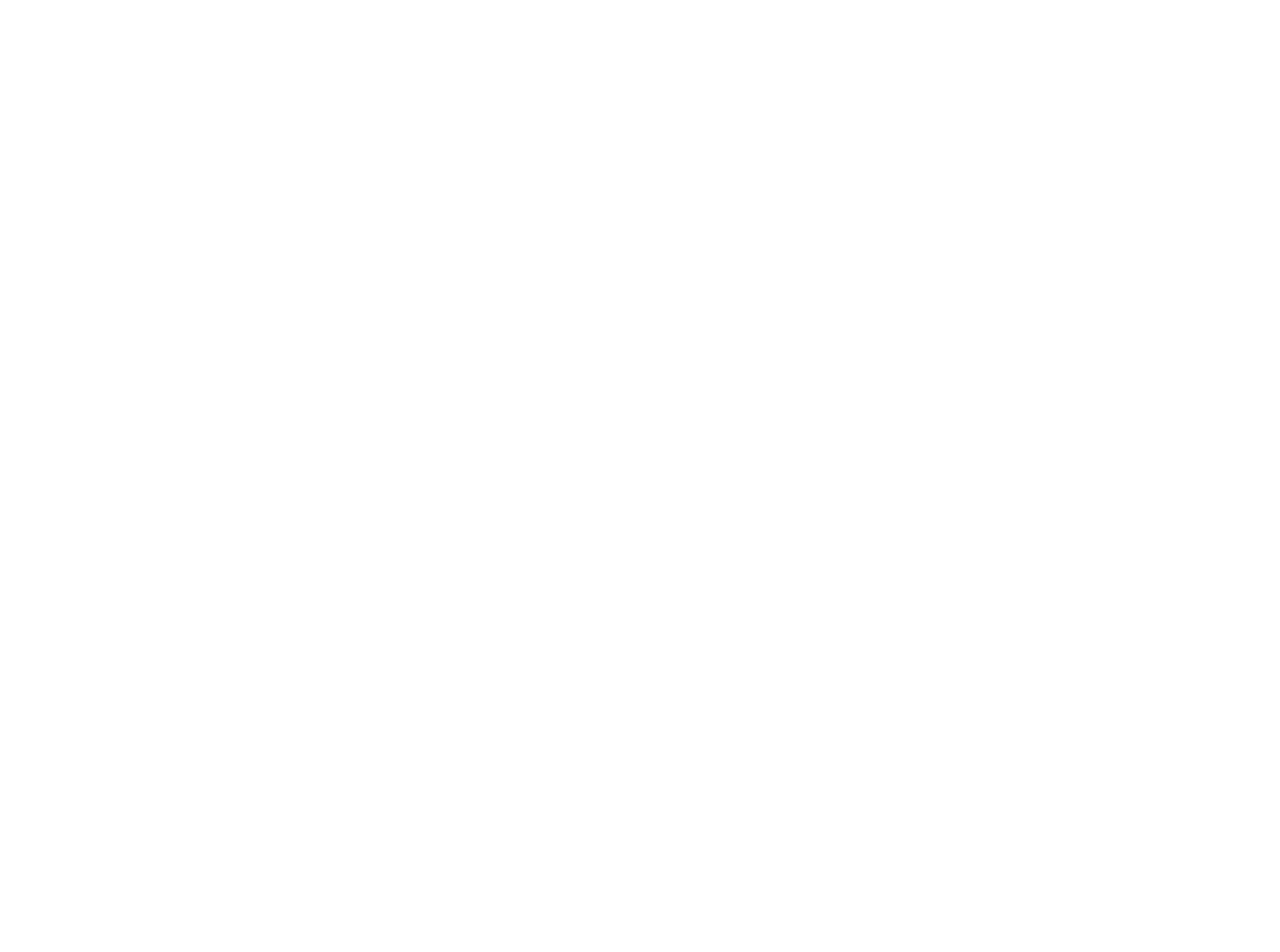
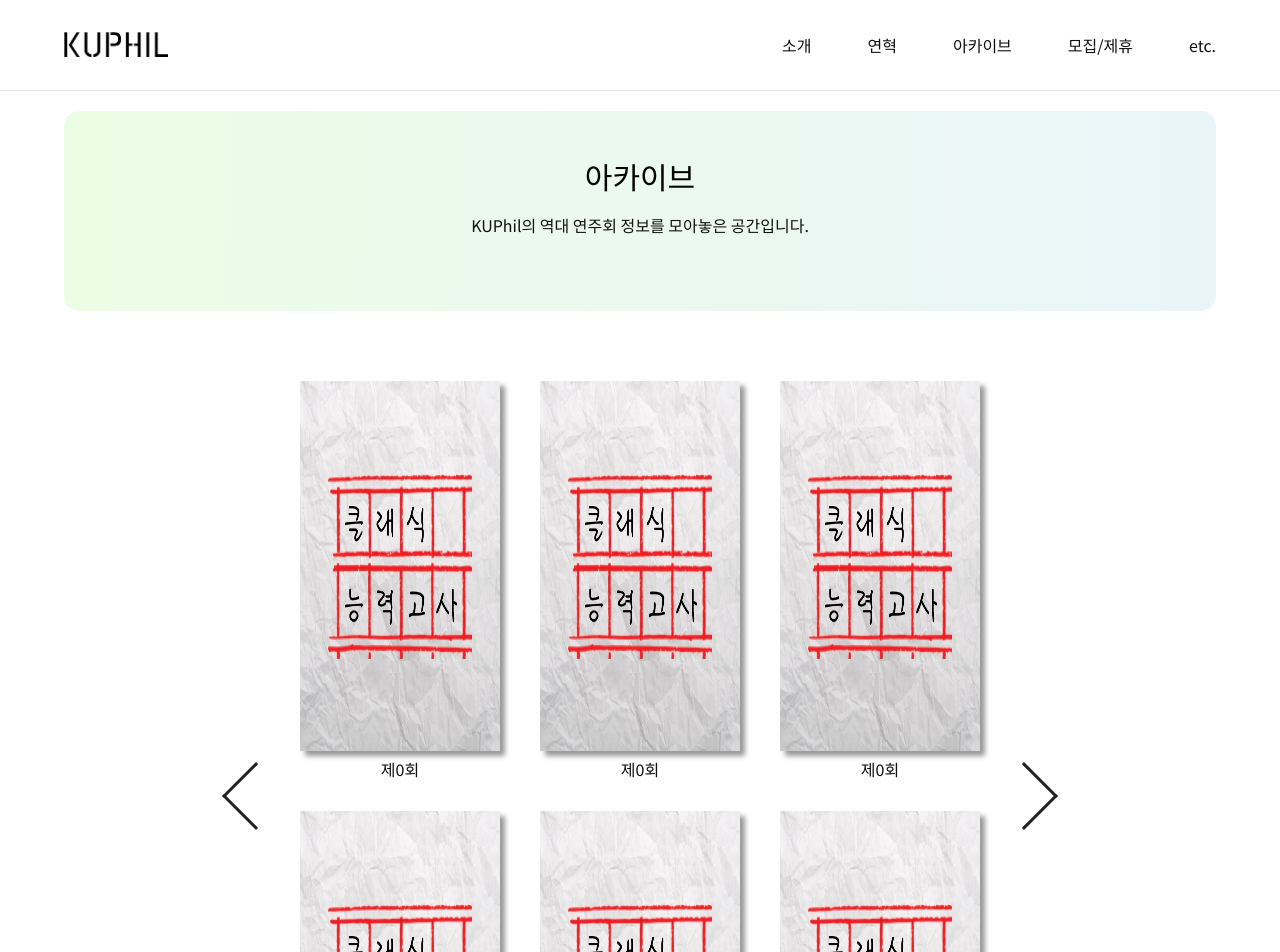
Before and after one commit to Choiheeju59/kuphilweb_v2, a React (Create React App) app: page /archive in a window 1280 px wide. Before the commit this address had no page. Shown: the top 952 px of the page. Before the commit the page ends 800 px from the top, so only its background shows below. Built offline with nearby package versions, Linux system fonts and the light colour scheme.

Commit message:
FEAT: Archive 페이지 구현

```diff
--- a/package.json
+++ b/package.json
@@ -42,5 +42,8 @@
       "last 1 firefox version",
       "last 1 safari version"
     ]
+  },
+  "devDependencies": {
+    "@babel/plugin-proposal-private-property-in-object": "^7.21.11"
   }
 }
--- a/src/App.js
+++ b/src/App.js
@@ -1,18 +1,20 @@
-import React from "react";
 import { BrowserRouter, Route, Routes } from 'react-router-dom';
 import { QueryClient, QueryClientProvider } from '@tanstack/react-query';
+
+import Archive from './Pages/Archive';
+import Cooperate from './Pages/Cooperate';
+import Exam from  './Pages/Exam'
+import ExamPaper from  './Pages/ExamPaper'
+import History from './Pages/History';
+import Home from "./Pages/Home";
+import Introduce from "./Pages/Introduce";
+import Policy from './Pages/Policy'
+import React from "react";
+import Recruitment from './Pages/Recruitment';
+import Test from './Pages/Test';
+import Worldcup from  './Pages/Worldcup'
 import { createGlobalStyle } from 'styled-components';
 import reset from 'styled-reset';
-import Home from "./Pages/Home";
-import Introduce from "./Pages/Introduce";
-import History from './Pages/History';
-import Test from './Pages/Test';
-import Worldcup from  './Pages/Worldcup'
-import Exam from  './Pages/Exam'
-import ExamPaper from  './Pages/ExamPaper'
-import Recruitment from './Pages/Recruitment';
-import Policy from './Pages/Policy'
-import Cooperate from './Pages/Cooperate';
 
 const queryClient = new QueryClient()
 
@@ -26,6 +28,7 @@ function App() {
             <Route path="/" element={<Home />} />
             <Route path="/introduce" element={<Introduce /> }/>
             <Route path="/history" element={<History />}/>
+            <Route path="/archive" element={<Archive />}/>
             <Route path="/recruitment" element={<Recruitment />} />
             <Route path="/cooperate" element={<Cooperate />} />
             <Route path="/policy" element={<Policy />} />
--- /dev/null
+++ b/src/Components/archive/PosterContent.js
@@ -0,0 +1,74 @@
+import React from "react";
+import styled from 'styled-components';
+
+const PosterContent = () => {
+    return(
+        <Wrap>
+            <WrapPoster>
+            <Poster src="../../../images/thumbnail/exam.jpg" alt="더미 이미지"/>
+            </WrapPoster>
+            <WrapConcertNumber>
+                <ConcertNumber>제</ConcertNumber>
+                <ConcertNumber>0</ConcertNumber>
+                <ConcertNumber>회</ConcertNumber>
+            </WrapConcertNumber>
+        </Wrap>
+
+    )
+}
+
+export default PosterContent;
+
+const Wrap = styled.div`
+    display: flex;
+    flex-direction: column;
+    gap: 5px;
+`
+
+const WrapPoster = styled.div`
+    width: 200px;
+    height: 370px;
+    box-shadow: 5px 5px 5px #999;
+
+    @media screen and (max-width: 767px){
+        width: 120px;
+        height: 220px;
+    }
+`
+
+const Poster = styled.img`
+    width: 200px;
+    height: 370px;
+    cursor: pointer;
+
+    &:hover{
+        width: 202px;
+        height: 372px;
+    }
+
+    @media screen and (max-width: 767px){
+        width: 120px;
+        height: 220px;
+
+        &:hover{
+            width: 121px;
+            height: 221px;
+        }
+    }
+`
+const WrapConcertNumber = styled.div`
+    display: flex;
+    width: 200px;
+    height: 30px;
+    align-items: center;
+    justify-content: center;
+
+    @media screen and (max-width: 767px){
+        width: 120px;
+        height: 20px;
+    }
+`
+
+const ConcertNumber = styled.p`
+    cursor: pointer;
+`
--- /dev/null
+++ b/src/Pages/Archive.js
@@ -0,0 +1,119 @@
+import Footer from '../Components/footer/Footer';
+import Header from '../Components/header/Header';
+import PosterContent from '../Components/archive/PosterContent';
+import React from "react";
+import TitleGradient from '../Components/TitleGradient';
+import styled from 'styled-components';
+
+const Archive = () => {
+    return(
+        <>
+            <Wrap>
+                <Header/>
+                <Contents>
+                    <TitleGradient
+                        title="아카이브"
+                        explain="KUPhil의 역대 연주회 정보를 모아놓은 공간입니다."
+                        color="linear-gradient(91.48deg, #ECFDE5 0%, rgba(189, 222, 236, 0.31) 100%)"
+                    />
+                    <MainContent>
+                        <PrevBtn/>
+                        <PosterContainer>
+                            <PosterContent/>
+                            <PosterContent/>
+                            <PosterContent/>
+                            <PosterContent/>
+                            <PosterContent/>
+                            <PosterContent/>
+                        </PosterContainer>
+                        <NextBtn/>
+                    </MainContent>
+                </Contents>
+            </Wrap>
+            <Footer/>
+        </>
+    )
+}
+
+const Wrap = styled.div`
+  width: 100%;
+  height: auto;
+
+  min-height: calc(100vh - 202px);
+  @media screen and (max-width: 767px){
+    min-height: calc(100vh - 152px);
+  }
+`;
+
+const Contents = styled.div`
+  width: 90%;
+  max-width: 1200px;
+  margin: 0 auto;
+  @media screen and (max-width: 767px){
+    max-width: 400px;
+  }
+`;
+
+const MainContent = styled.div`
+    width: 84%;
+    padding: 0 8%;
+    margin: 70px auto;
+    display: flex;
+    align-items: center;
+    justify-content: center;
+
+    @media screen and (max-width: 767px){
+      padding: 0 5%;
+      margin-top: 30px;
+    }
+`;
+
+const PrevBtn = styled.div`
+    cursor: pointer;
+    content: '';
+    display: inline-block;
+    width: 5px;
+    height: 5px;
+    border-top: 3px solid #222;
+    border-right: 3px solid #222;
+    transform: rotate(225deg);
+    padding: 20px;
+
+    @media screen and (max-width: 767px){
+        width: 2px;
+        height: 2px;
+        padding: 10px;
+    }
+`
+const NextBtn = styled.div`
+    cursor: pointer;
+    content: '';
+    display: inline-block;
+    width: 5px;
+    height: 5px;
+    border-top: 3px solid #222;
+    border-right: 3px solid #222;
+    transform: rotate(45deg);
+    padding: 20px;
+
+    @media screen and (max-width: 767px){
+        width: 2px;
+        height: 2px;
+        padding: 10px;
+    }
+`
+
+const PosterContainer = styled.div`
+  display: grid;
+  grid-template-columns: repeat(3, 200px);
+  grid-template-rows: repeat(2, 400px);
+  gap: 30px 40px;
+  margin: 0 20px;
+
+  @media screen and (max-width: 767px){
+    grid-template-columns: repeat(1, 120px);
+    grid-template-rows: repeat(6, 240px);
+  }
+`
+
+export default Archive;
```
Also changed, not shown: 1 other file (tests, documents, lock files or other folders).
